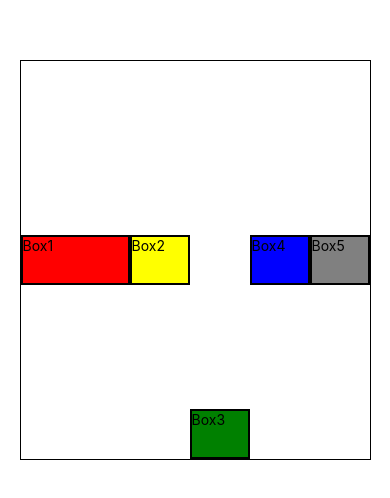
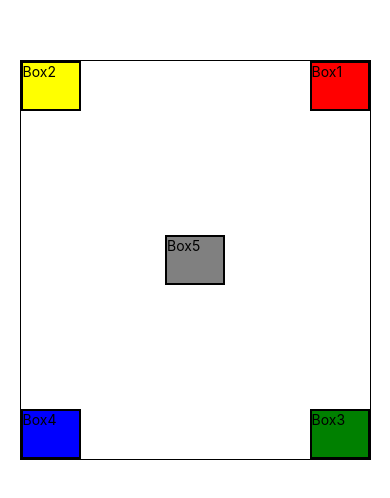
Before and after one commit to priyanshu938/React-Native-Tutorial, a React Native app: screen / in a window 390 px wide. Shown: the part 140-638 px from the top of the page. Built offline with nearby package versions, Linux system fonts and the light colour scheme.

Commit message:
positions

```diff
--- a/App.js
+++ b/App.js
@@ -9,6 +9,7 @@ import NetflixCard from "./src/components/NetflixCard";
 import NetflixScrollingCards from "./src/components/NetflixScrollingCards";
 import MultipleStylesInOneSingleComponent from "./src/components/MultipleStylesInOneSingleComponent";
 import Flexbox from "./src/components/Flexbox";
+import Positions from "./src/components/Positions";
 //create a component that returns some jsx
 export default function App() {
   const netflix = [
@@ -53,7 +54,8 @@ export default function App() {
       {/* <Buttons />*/}
       {/* <MultipleStylesInOneSingleComponent /> */}
       {/* <NetflixScrollingCards netflix={netflix} /> */}
-      <Flexbox />
+      {/* <Flexbox /> */}
+      <Positions />
     </View>
   );
 }
--- /dev/null
+++ b/src/components/Positions.js
@@ -0,0 +1,73 @@
+import React from "react";
+import { Text, View, StyleSheet } from "react-native";
+
+const Positions = () => {
+  /*In react native there are only two types of positions - absolute and relative.
+    You can only use top,right,left and bottom only if the parent is set to any of these two positions.
+    */
+  return (
+    <View style={styles.container}>
+      <View style={[styles.box1, styles.common]}>
+        <Text>Box1</Text>
+      </View>
+      <View style={[styles.box2, styles.common]}>
+        <Text>Box2</Text>
+      </View>
+      <View style={[styles.box3, styles.common]}>
+        <Text>Box3</Text>
+      </View>
+      <View style={[styles.box4, styles.common]}>
+        <Text>Box4</Text>
+      </View>
+      <View style={styles.subparent}>
+        <View style={[styles.box5, styles.common]}>
+          <Text>Box5</Text>
+        </View>
+      </View>
+    </View>
+  );
+};
+const styles = StyleSheet.create({
+  container: {
+    backgroundColor: "white",
+    height: 400,
+    width: "90%",
+    marginTop: 100,
+    marginHorizontal: 2,
+    borderWidth: 1,
+    position: "relative", //make parent relative
+  },
+  subparent: {
+    alignItems: "center",
+    justifyContent: "center",
+    width: "100%",
+    height: "100%",
+  },
+  common: {
+    height: 50,
+    width: 60,
+    borderWidth: 2,
+    position: "absolute", //make child absolute to tell the parent that this box is his child.
+  },
+  box1: {
+    right: 0,
+    backgroundColor: "red",
+  },
+  box2: {
+    backgroundColor: "yellow",
+  },
+  box3: {
+    backgroundColor: "green",
+    bottom: 0,
+    right: 0,
+  },
+  box4: {
+    bottom: 0,
+    backgroundColor: "blue",
+  },
+  box5: {
+    backgroundColor: "gray",
+    alignSelf: "center",
+  },
+});
+export default Positions;
```
